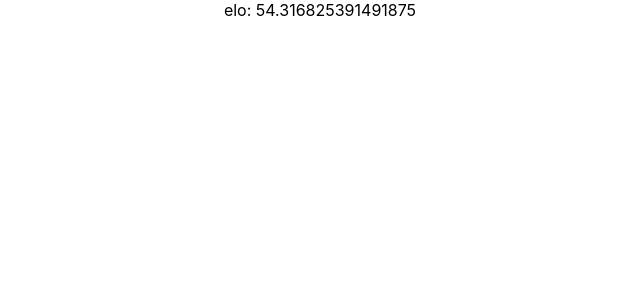
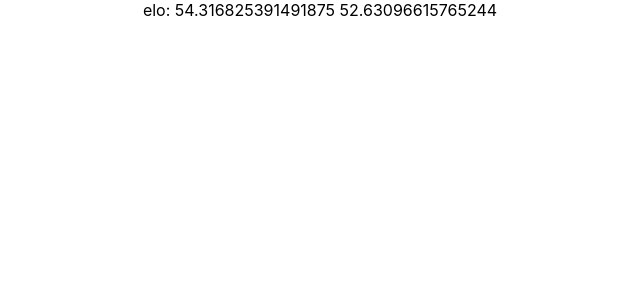
Before and after one commit to kacperpll/atos-react-redux-testing, a React (Create React App) app: page / in a window 1280 px wide. Shown: the top 300 px of the page, without its empty margins (320-960 px from the left). Built offline with nearby package versions, Linux system fonts and the light colour scheme.

Commit message:
'update'

```diff
--- a/package.json
+++ b/package.json
@@ -29,6 +29,11 @@
     ]
   },
   "jest": {
+    "collectCoverageFrom": [
+      "src/App.js",
+      "src/components/**/*.js",
+      "!src/components/**/*.test.js"
+    ],
     "coverageThreshold": {
       "global":{
         "functions": 80,
--- a/src/App.js
+++ b/src/App.js
@@ -13,10 +13,11 @@ const calculateData = (all = true) => {
 }
 
 function App({ all = true}) {
-  const sum = calculateData(all)
+  const sum1 = calculateData()
+  const sum2 = calculateData(all)
   return (
     <div className="App">
-      elo: {sum}
+      elo: {sum1} {sum2}
     </div>
   );
 }
```
